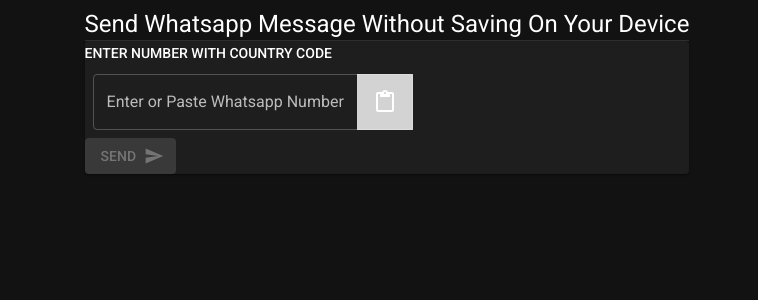
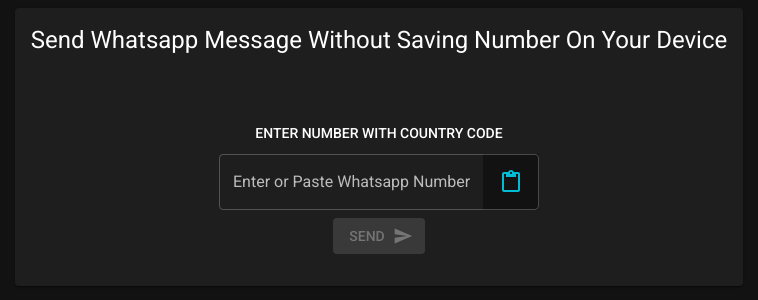
Before and after one commit to ProgrammerShri/Send-Whatsapp-Message, a React (Vite) app: page / in a window 1280 px wide. Shown: the top 300 px of the page, without its empty margins (261-1019 px from the left). Built offline with nearby package versions, Linux system fonts and the light colour scheme.

Commit message:
style : Redesign the card

```diff
--- a/src/component/Basic/AppInput.jsx
+++ b/src/component/Basic/AppInput.jsx
@@ -28,7 +28,8 @@
                   onClick={onClick}
                   style={{
                     cursor: "pointer",
-                    backgroundColor: "lightGray",
+                    backgroundColor: "#121212",
+                    color: "#00bcd4",
                     padding: "1rem",
                   }}
                 />
--- a/src/index.css
+++ b/src/index.css
@@ -3,7 +3,6 @@
   flex-direction: column;
   align-items: center;
   height: 100vh;
-  width: 100vw;
   background-color: #121212;
   color: #fff;
   overflow: hidden;
--- a/src/pages/Dashboard.jsx
+++ b/src/pages/Dashboard.jsx
@@ -4,6 +4,8 @@
 import AppText from "../component/Basic/AppText";
 import AppInput from "../component/Basic/AppInput";
 import Paper from "@mui/material/Paper";
+import styled from "styled-components";
+import { Container } from "@mui/system";
 
 const Dashboard = () => {
   const [mobileNumber, setMobileNumber] = useState("");
@@ -20,23 +22,56 @@
   };
 
   return (
-    <>
-      <AppText
-        variant="h5"
-        content="Send Whatsapp Message Without Saving On Your Device"
-      />
+    <DashboardContainer>
+      <MainHeading>
+        <AppText
+          variant="h5"
+          content="Send Whatsapp Message Without Saving Number On Your Device"
+        />
+      </MainHeading>
       <Divider />
-      <Paper>
-        <AppText variant="button" content="Enter number with country code" />
+      <MainContainer>
+        <SubHeadingContainer>
+          <AppText variant="button" content="Enter number with country code" />
+        </SubHeadingContainer>
         <AppInput
           onChange={(ev) => setMobileNumber(ev.target.value)}
           onClick={handlePasteInput}
           value={mobileNumber}
         />
         <AppButton onClick={handleSubmit} disabled={mobileNumber.length < 10} />
-      </Paper>
-    </>
+      </MainContainer>
+    </DashboardContainer>
   );
 };
 
+const DashboardContainer = styled(Paper)`
+  display: flex;
+  flex-direction: column;
+  align-items: center;
+  justify-content: center;
+  overflow: hidden;
+`;
+
+const MainHeading = styled.div`
+  margin-bottom: 1rem;
+  padding: 1rem;
+  text-align: center;
+`;
+
+const MainContainer = styled.div`
+  display: flex;
+  flex-direction: column;
+  align-items: center;
+  justify-content: center;
+  padding: 2rem 0;
+`;
+
+const SubHeadingContainer = styled.div`
+  display: flex;
+  flex-direction: column;
+  align-items: center;
+  justify-content: center;
+`;
+
 export default Dashboard;
```
